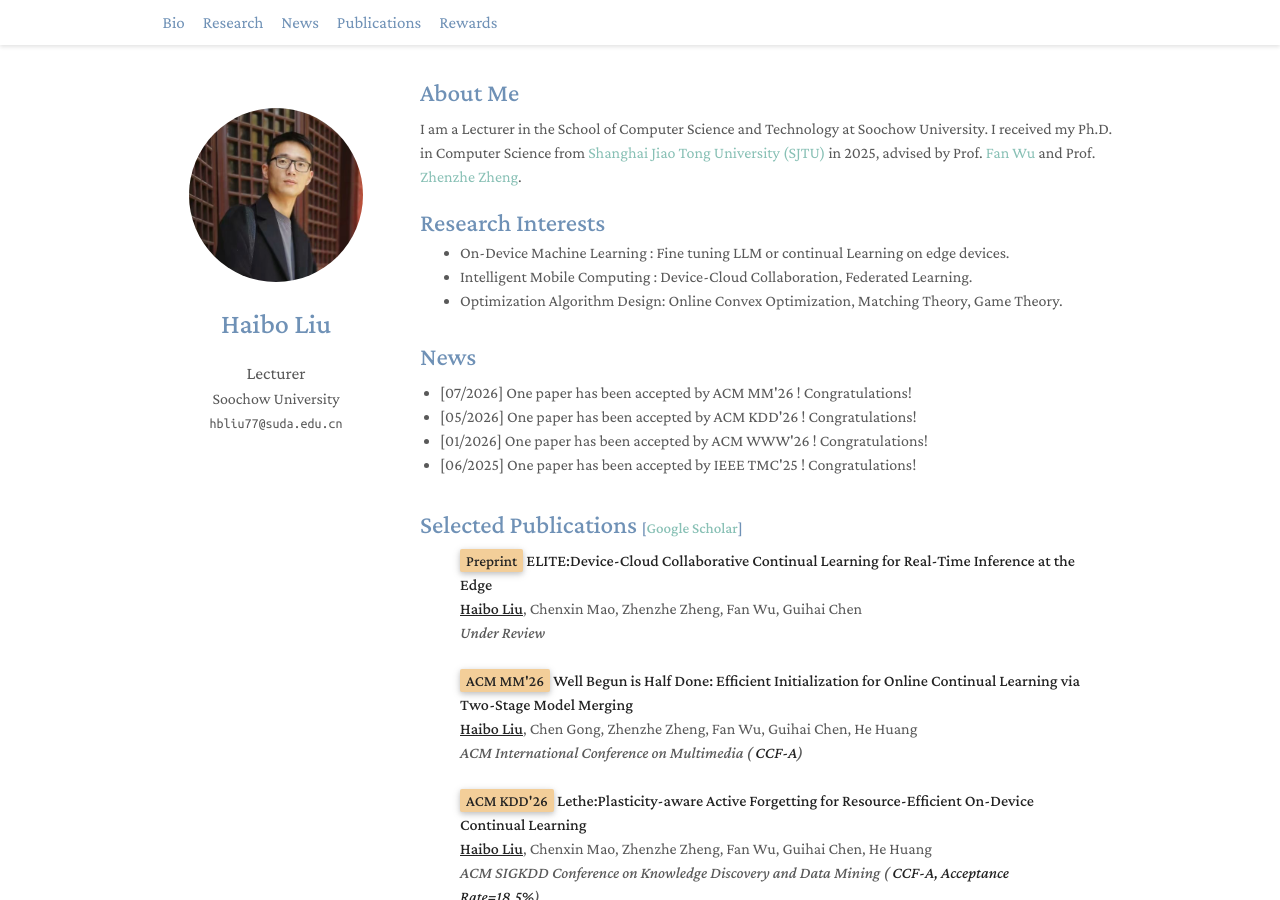
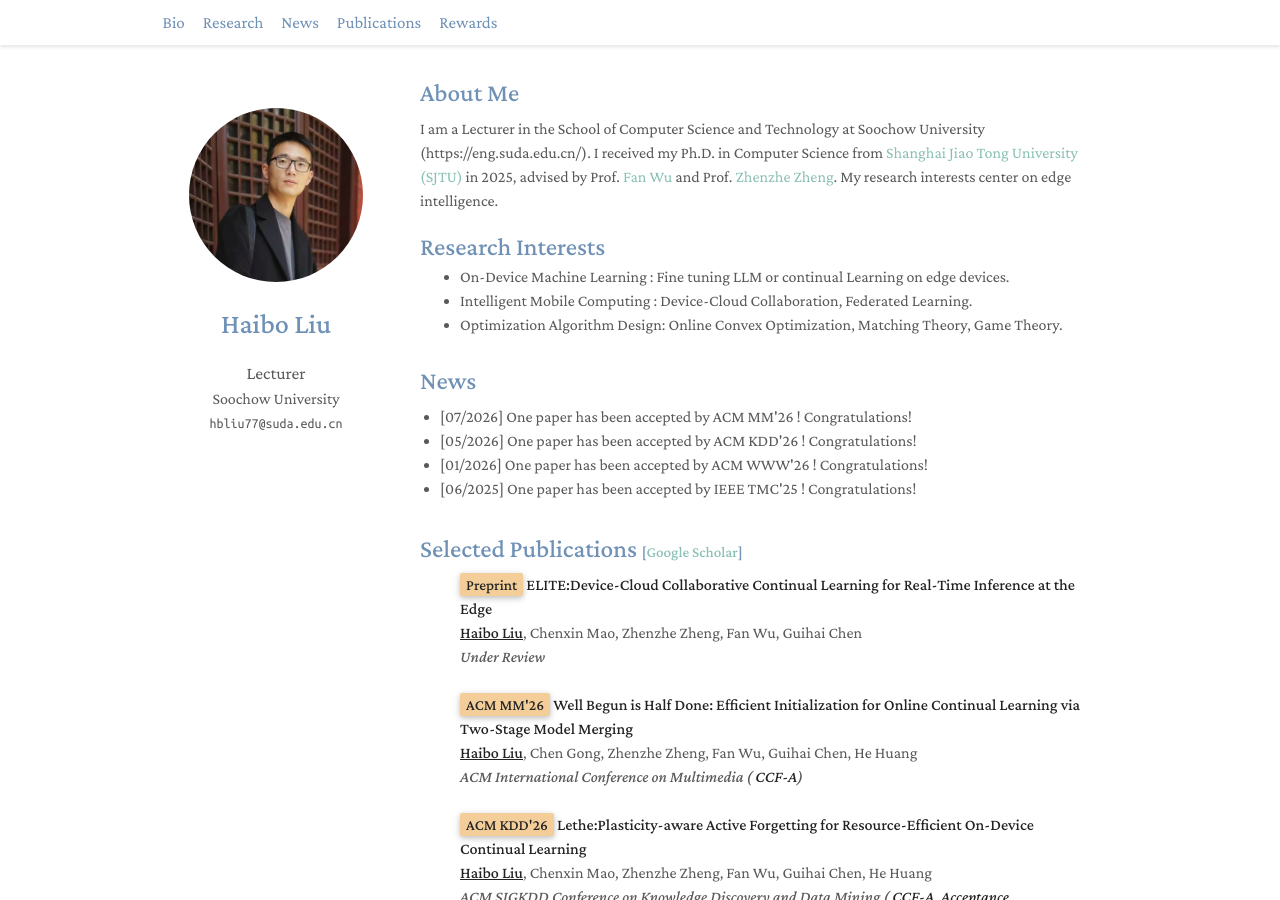
Before and after one commit to liuhaibo919/liuhaibo919.github.io, a Jekyll site: the page built from index.md, in a window 1280 px wide and 900 px high. Built offline with Jekyll 4.4.1, drawn with Linux system fonts in a browser that asks for light colours; a style sheet for code colours, icons or effects is not loaded.

Commit message:
Update index.md

```diff
--- a/index.md
+++ b/index.md
@@ -5,7 +5,7 @@ layout: homepage
 <h1 id="about-me"></h1>
 
 <h2 style="margin: 60px 0px 10px;">About Me</h2>
-I am a Lecturer in the School of Computer Science and Technology at Soochow University. I received my Ph.D. in Computer Science from [Shanghai Jiao Tong University (SJTU)](https://en.sjtu.edu.cn/) in 2025, advised by Prof. [Fan Wu](https://www.cs.sjtu.edu.cn/~fwu/) and Prof. [Zhenzhe Zheng](https://zhengzhenzhe220.github.io/).
+I am a Lecturer in the School of Computer Science and Technology at Soochow University (https://eng.suda.edu.cn/). I received my Ph.D. in Computer Science from [Shanghai Jiao Tong University (SJTU)](https://en.sjtu.edu.cn/) in 2025, advised by Prof. [Fan Wu](https://www.cs.sjtu.edu.cn/~fwu/) and Prof. [Zhenzhe Zheng](https://zhengzhenzhe220.github.io/).  My research interests center on edge intelligence.
 
 {% include_relative _includes/research.md %}
 
```
